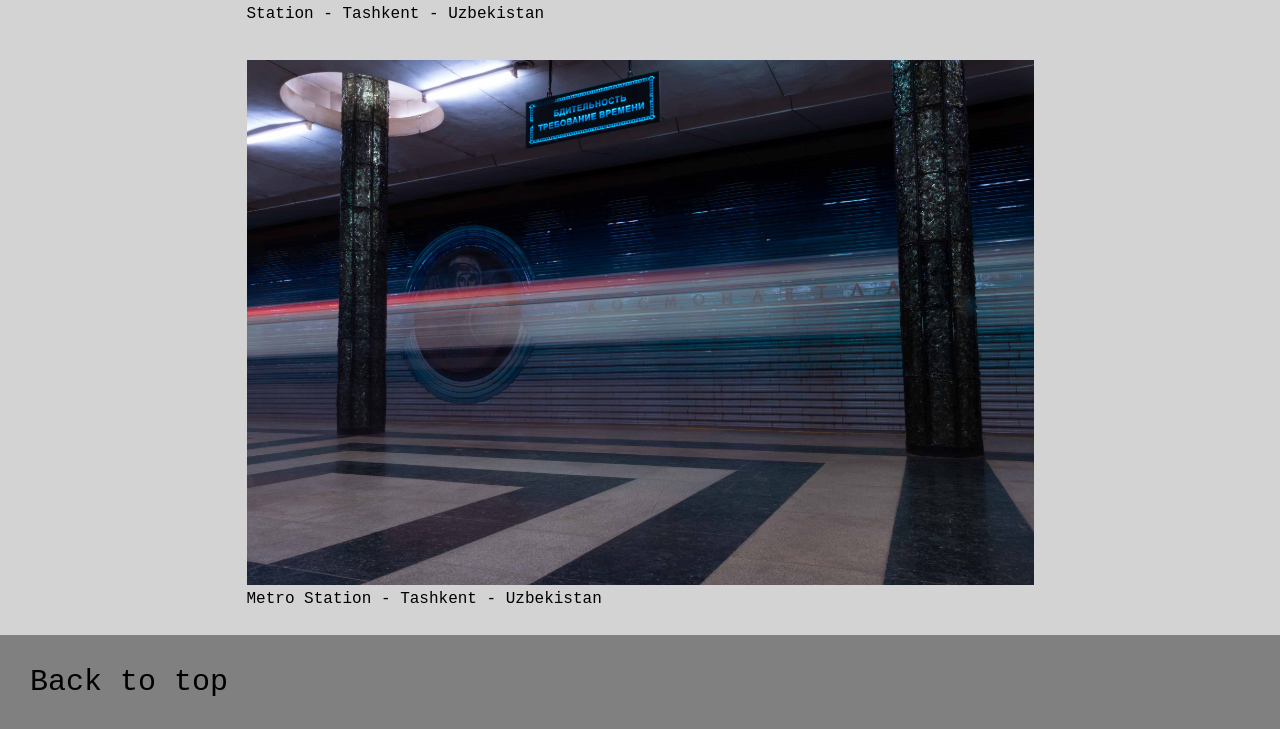
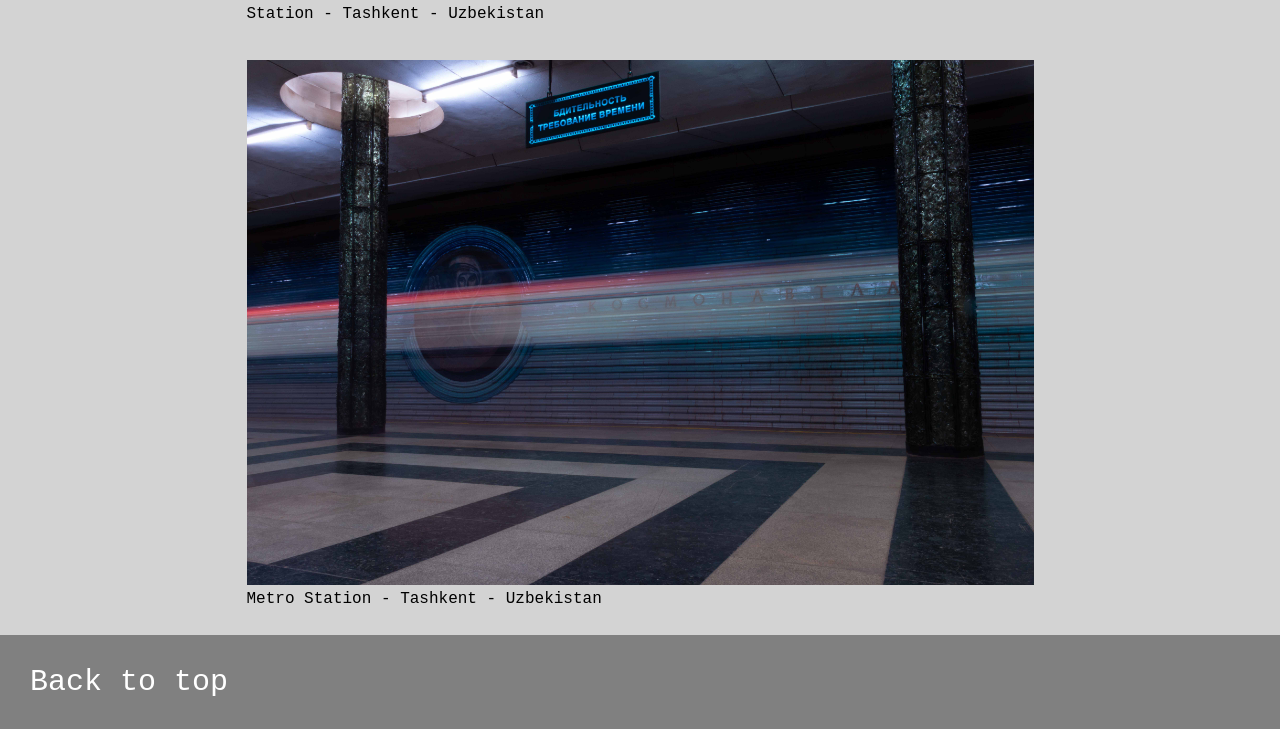
Before and after one commit to lukic-00/brutalist-architecture-experience, a plain HTML site: page pages/asia.html in a window 1280 px wide. Shown: the part 10031-10760 px from the top of the page. Drawn offline with Linux system fonts and the light colour scheme.

Commit message:
changed back to top color

```diff
--- a/pages/asia.html
+++ b/pages/asia.html
@@ -93,6 +93,6 @@
             Metro Station - Tashkent - Uzbekistan
         </div>
     </div>
-    <footer><a href="#top" style="text-decoration: none; color: black;">Back to top</a></footer>
+    <footer><a href="#top" style="text-decoration: none; color: white;">Back to top</a></footer>
 </body>
 </html>
```
Also changed, not shown: pages/europe.html (+1 -1 lines).
